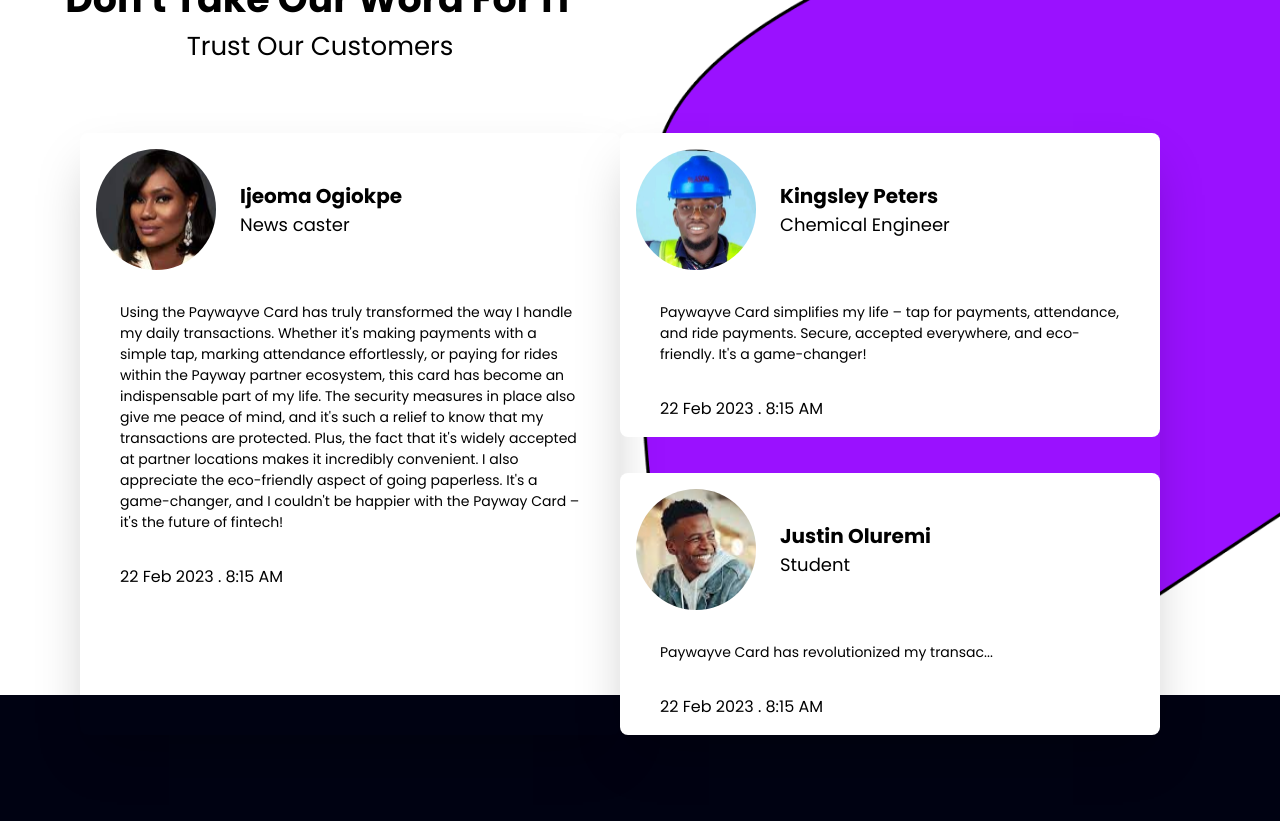
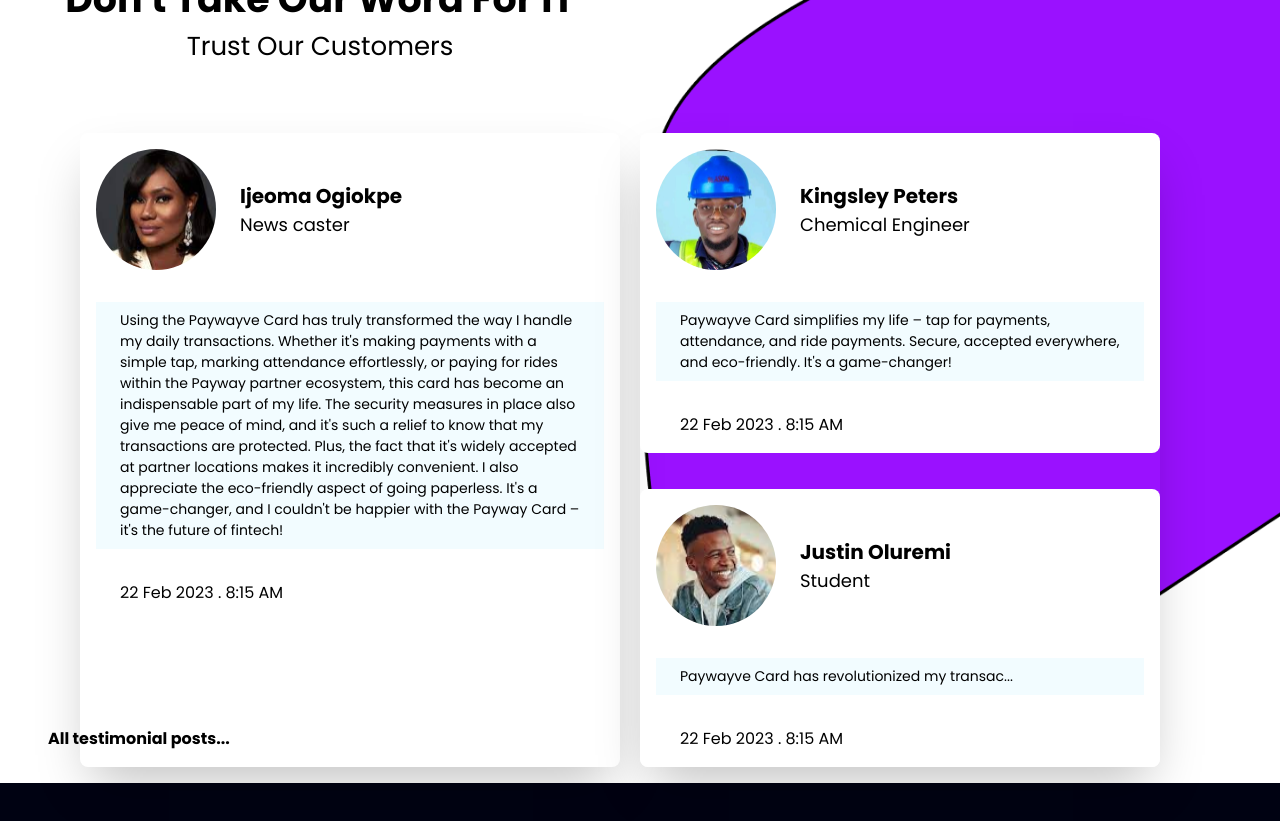
Before and after one commit to Festivemena/paywayve, a Next.js app: page / in a window 1280 px wide. Shown: the part 2400-3221 px from the top of the page. Built offline with nearby package versions, Linux system fonts and the light colour scheme.

Commit message:
Finally Testimonials

```diff
--- a/src/components/testimonials.js
+++ b/src/components/testimonials.js
@@ -5,7 +5,7 @@
   return (
     <div className=" shadow-3xl -mt-[530px] justify-between items-center flex z-20  absolute">
       <div className="px-20 mr-10 flex">
-      <div className="w-1/2 p-4  shadow-2xl rounded-lg ">
+      <div className="w-1/2 p-4 mr-5  shadow-2xl rounded-lg ">
         <div className="w-full flex">
           <Image className="rounded-full" alt="Ijeoma" src={Ijeoma} />
           <div className="flex-1 pl-6 py-8 ">
@@ -13,7 +13,7 @@
             <div className="text-[18px]">News caster</div>
           </div>
         </div>
-        <div className="text-[14px] text-left px-6 pt-8">
+        <div className="text-[14px] bg-[#F2FCFF] py-2 text-left px-6 mt-8">
         Using the Paywayve Card has truly transformed the way I handle my daily transactions. Whether it's making payments with a simple tap, marking attendance effortlessly, or paying for rides within the Payway partner ecosystem, this card has become an indispensable part of my life. The security measures in place also give me peace of mind, and it's such a relief to know that my transactions are protected. Plus, the fact that it's widely accepted at partner locations makes it incredibly convenient. I also appreciate the eco-friendly aspect of going paperless. It's a game-changer, and I couldn't be happier with the Payway Card – it's the future of fintech!
         </div>
         <div className="px-6 pt-8">22 Feb 2023 . 8:15 AM</div>
@@ -27,7 +27,7 @@
             <div className="text-[18px]">Chemical Engineer</div>
           </div>
         </div>
-        <div className="text-[14px] text-left px-6 pt-8">
+        <div className="text-[14px] bg-[#F2FCFF] py-2 text-left px-6 mt-8">
         Paywayve Card simplifies my life – tap for payments, attendance, and ride payments. Secure, accepted everywhere, and eco-friendly. It's a game-changer!
         </div>
         <div className="px-6 pt-8">22 Feb 2023 . 8:15 AM</div>
@@ -40,7 +40,7 @@
             <div className="text-[18px]">Student</div>
           </div>
         </div>
-        <div className="text-[14px] text-left px-6 pt-8">
+        <div className="text-[14px] bg-[#F2FCFF] py-2 text-left px-6 mt-8">
         Paywayve Card has revolutionized my transac...
         </div>
         <div className="px-6 pt-8">22 Feb 2023 . 8:15 AM</div>
@@ -64,6 +64,7 @@
       </div>
       </div>
       <Individual />
+      <div className="text-[16px] font-bold mt-16 pl-12">All testimonial posts...</div>
      </div>
     );
   }
```
